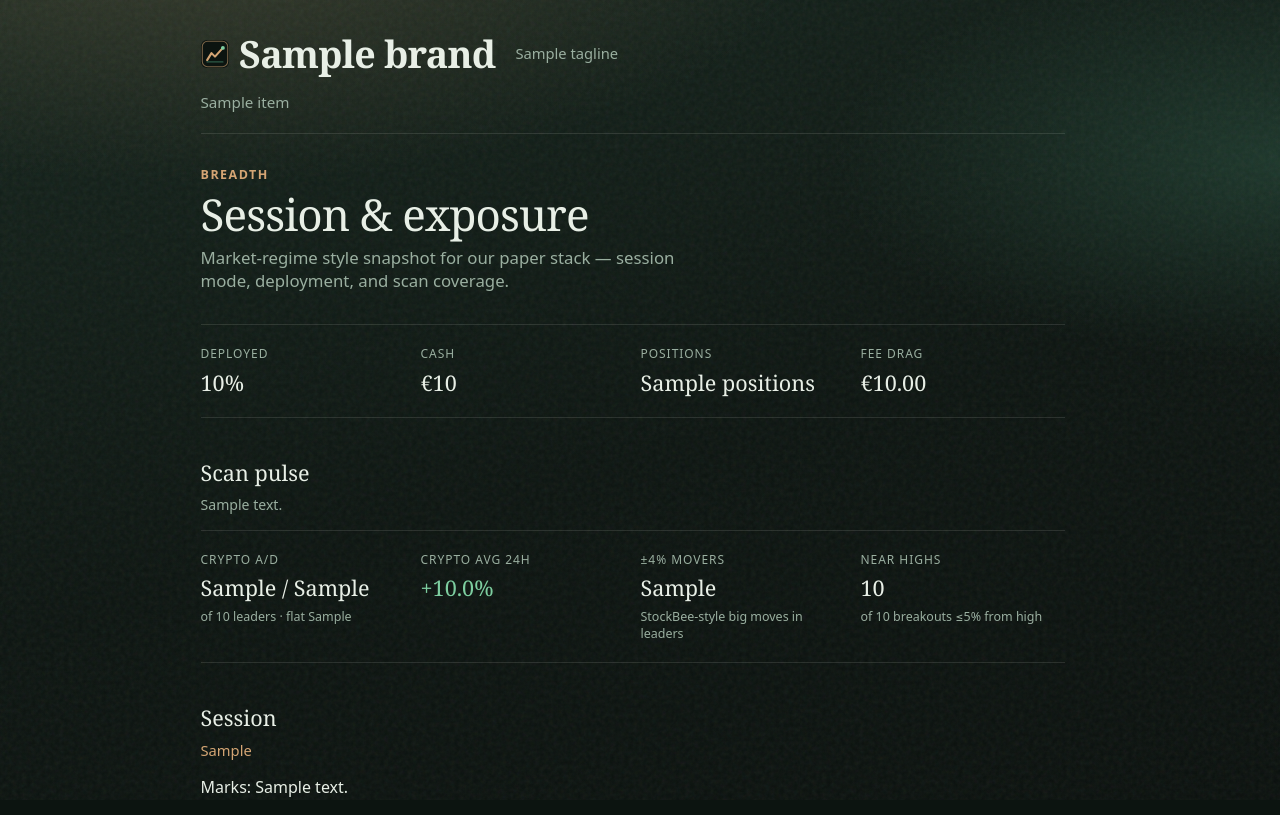
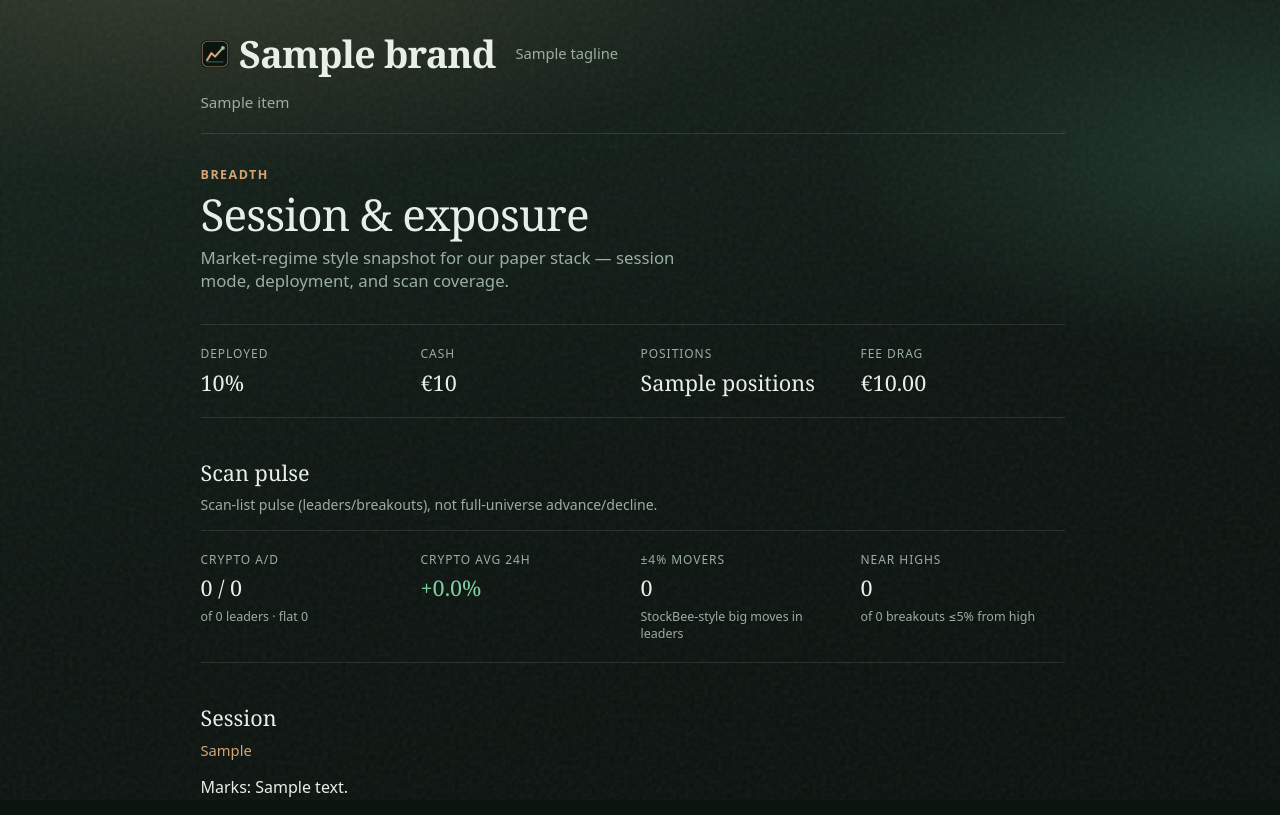
Before and after one commit to raro42/ai-stock-checker, a FastAPI app: template openbb_backend/templates/desk_breadth.html in a window 1280 px wide. Shown: the top 815 px of the page. Run offline with FastAPI, Linux system fonts and the light colour scheme; the template is opened without the code that fills it: most values are stand-ins (such as "Sample title", 1, 10 or a date in 2020).

Commit message:
fix Breadth 500 from stale uvicorn after template hot-reload
Volume-mounted Jinja updated before Python; harden pulse defaults, enable --reload, require live HTTP smoke.

Co-authored-by: Cursor <cursoragent@cursor.com>

```diff
--- a/docker-compose.yml
+++ b/docker-compose.yml
@@ -63,6 +63,8 @@ services:
       python3 -m uvicorn openbb_backend.main:app
       --host 0.0.0.0
       --port 7779
+      --reload
+      --reload-dir /app/openbb_backend
 
   # Monitor-only (signals, no trades)
   monitor:
--- a/openbb_backend/templates/desk_breadth.html
+++ b/openbb_backend/templates/desk_breadth.html
@@ -27,29 +27,30 @@
 </section>
 
 <section class="block" aria-labelledby="pulse-h">
+  {% set pulse = snap.scan_breadth if snap.scan_breadth is mapping else {} %}
   <h2 id="pulse-h">Scan pulse</h2>
-  <p class="sub">{{ snap.scan_breadth.note }}</p>
+  <p class="sub">{{ pulse.note|default("Scan-list pulse (leaders/breakouts), not full-universe advance/decline.") }}</p>
   <section class="strip" aria-label="Scan breadth pulse">
     <div>
       <span class="k">Crypto A/D</span>
-      <span class="v">{{ snap.scan_breadth.crypto_up }} / {{ snap.scan_breadth.crypto_down }}</span>
-      <span class="weight">of {{ snap.scan_breadth.crypto_n }} leaders · flat {{ snap.scan_breadth.crypto_flat }}</span>
+      <span class="v">{{ pulse.crypto_up|default(0) }} / {{ pulse.crypto_down|default(0) }}</span>
+      <span class="weight">of {{ pulse.crypto_n|default(0) }} leaders · flat {{ pulse.crypto_flat|default(0) }}</span>
     </div>
     <div>
       <span class="k">Crypto avg 24h</span>
-      <span class="v {% if snap.scan_breadth.crypto_avg_chg >= 0 %}up{% else %}down{% endif %}">
-        {{ "%+.1f"|format(snap.scan_breadth.crypto_avg_chg) }}%
+      <span class="v {% if (pulse.crypto_avg_chg|default(0)) >= 0 %}up{% else %}down{% endif %}">
+        {{ "%+.1f"|format(pulse.crypto_avg_chg|default(0)) }}%
       </span>
     </div>
     <div>
       <span class="k">±4% movers</span>
-      <span class="v">{{ snap.scan_breadth.crypto_big_movers }}</span>
+      <span class="v">{{ pulse.crypto_big_movers|default(0) }}</span>
       <span class="weight">StockBee-style big moves in leaders</span>
     </div>
     <div>
       <span class="k">Near highs</span>
-      <span class="v">{{ snap.scan_breadth.stock_within_5pct_high }}</span>
-      <span class="weight">of {{ snap.scan_breadth.stock_breakouts_n }} breakouts ≤5% from high</span>
+      <span class="v">{{ pulse.stock_within_5pct_high|default(0) }}</span>
+      <span class="weight">of {{ pulse.stock_breakouts_n|default(0) }} breakouts ≤5% from high</span>
     </div>
   </section>
 </section>
```
Also changed, not shown: AUTOPILOT.md (+2 -1 lines), 1 other file.
